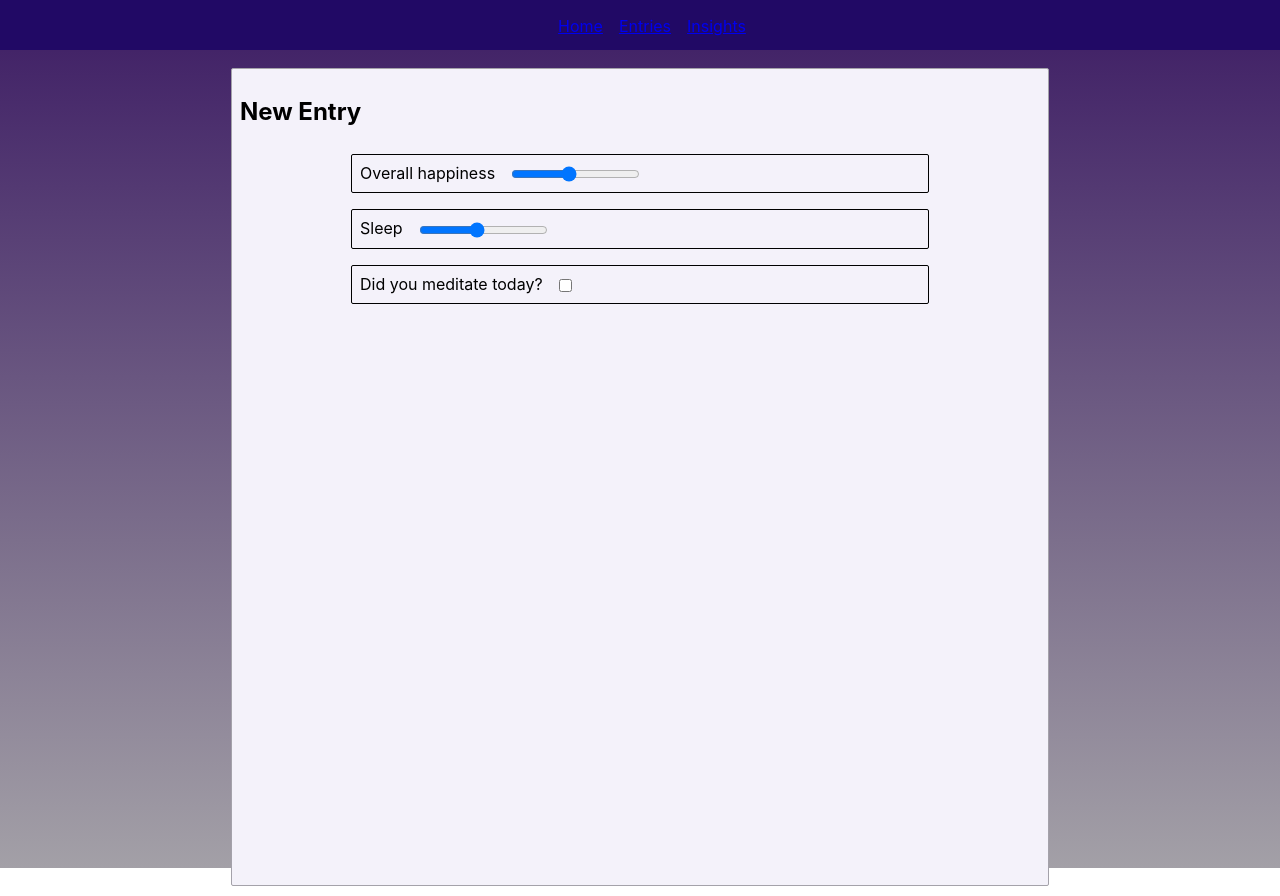
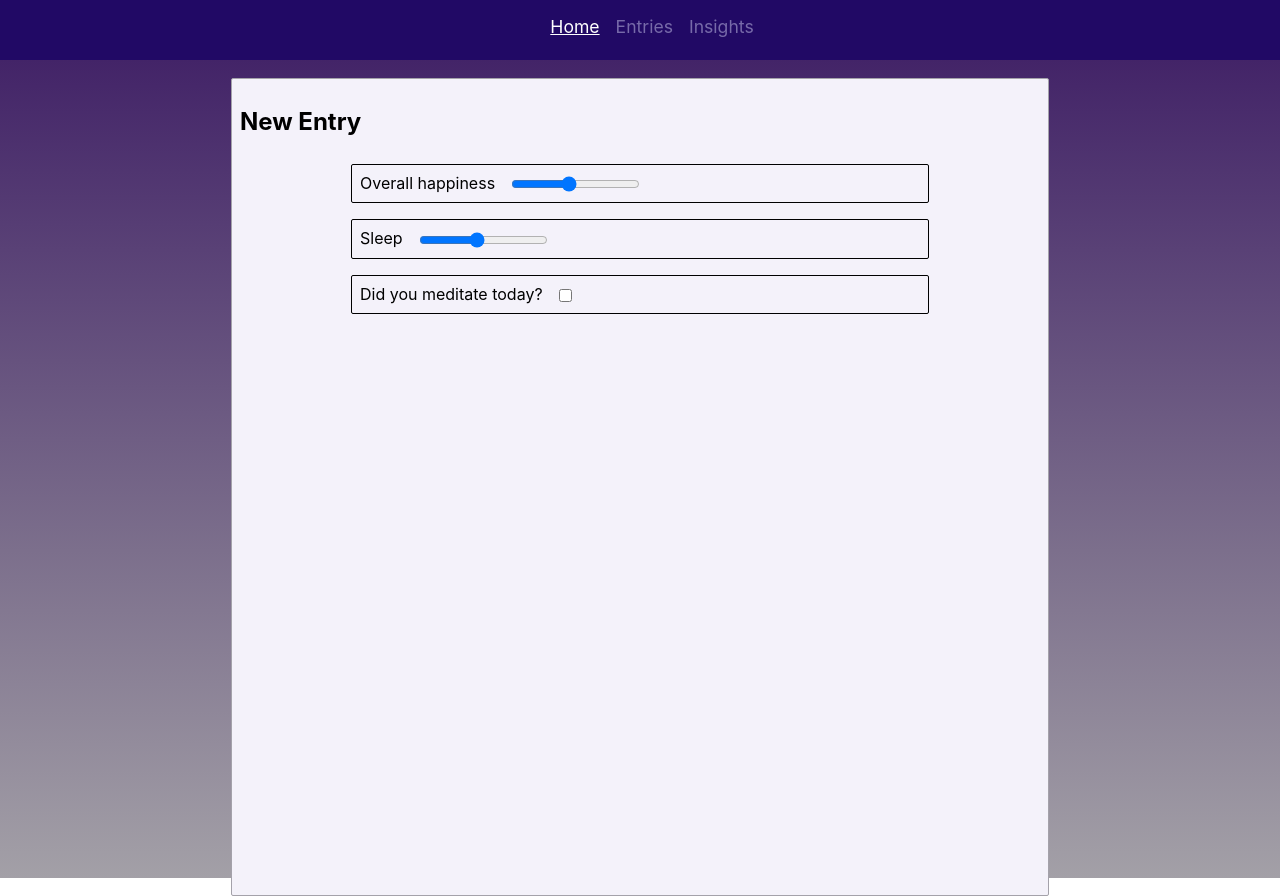
Before and after one commit to Jonezky/mindful-diary, a React (Create React App) app: page / in a window 1280 px wide. Built offline with nearby package versions, Linux system fonts and the light colour scheme.

Commit message:
Add navbar active styling

```diff
--- a/src/UI/header/header.module.css
+++ b/src/UI/header/header.module.css
@@ -1,7 +1,7 @@
 .header{
     width: 100%;
     background-color: #210965;
-    height: 50px;
+    height: 60px;
     display: flex;
     justify-content: center;
 }
--- a/src/components/navbar/navbar.js
+++ b/src/components/navbar/navbar.js
@@ -7,13 +7,13 @@ const Navbar = () => {
         <nav className={classes.navigation}>
             <ul>
                 <li>
-                    <NavLink to="/">Home</NavLink>
+                    <NavLink exact to="/" className={classes.link} activeStyle={{color: 'white', textDecoration: 'underline'}}>Home</NavLink>
                 </li>
                 <li>
-                    <NavLink to="/entries">Entries</NavLink>
+                    <NavLink to="/entries" className={classes.link} activeStyle={{color: 'white', textDecoration: 'underline'}}>Entries</NavLink>
                 </li>
                 <li>
-                    <NavLink to="/insights">Insights</NavLink>
+                    <NavLink to="/insights" className={classes.link} activeStyle={{color: 'white', textDecoration: 'underline'}}>Insights</NavLink>
                 </li>
             </ul>
         </nav>
--- a/src/components/navbar/navbar.module.css
+++ b/src/components/navbar/navbar.module.css
@@ -10,3 +10,9 @@
     color: #efefef;
     text-decoration: none;
 }
+
+.link {
+    text-decoration: none;
+    color: #776AA9;
+    font-size: 1.1em;
+}
```
